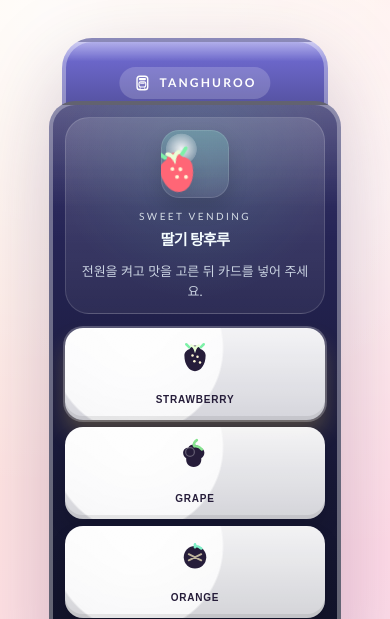
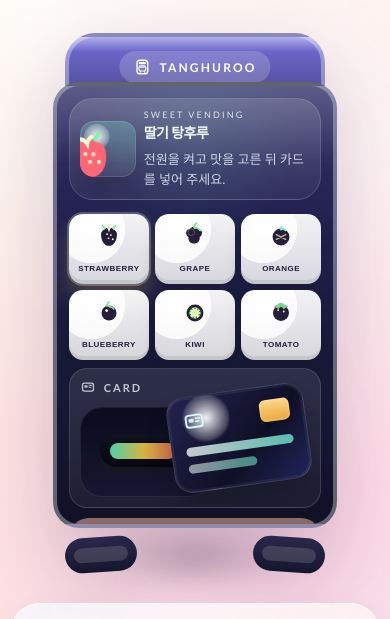
Before and after one commit to hcyang1012/TANGHUROO, a plain HTML site: page index.html in a window 390 px wide. Shown: the part 200-819 px from the top of the page. Drawn offline with Linux system fonts and the light colour scheme.

Commit message:
Fix mobile machine layout

```diff
--- a/styles.css
+++ b/styles.css
@@ -1676,50 +1676,50 @@ h1 {
   }
 
   .display-card {
-    grid-template-columns: 68px minmax(0, 1fr);
-    gap: 12px;
-    padding: 12px;
+    grid-template-columns: 62px minmax(0, 1fr);
+    gap: 10px;
+    padding: 11px;
   }
 
   .display-preview {
-    width: 68px;
-    height: 68px;
-    border-radius: 18px;
+    width: 62px;
+    height: 62px;
+    border-radius: 16px;
   }
 
   .display-preview svg {
-    width: 44px;
-    height: 44px;
-  }
-
-  .display-copy strong {
-    font-size: 15px;
-    line-height: 1.3;
-  }
-
-  .display-kicker {
-    font-size: 10px;
-  }
-
-  .ingredient-grid {
-    gap: 8px;
-    grid-template-columns: repeat(2, minmax(0, 1fr));
-  }
-
-  .ingredient {
-    min-height: 92px;
-    padding: 10px 9px 8px;
-    border-radius: 18px;
-  }
-
-  .ingredient svg {
     width: 40px;
     height: 40px;
   }
 
+  .display-copy strong {
+    font-size: 14px;
+    line-height: 1.3;
+  }
+
+  .display-kicker {
+    font-size: 9px;
+  }
+
+  .ingredient-grid {
+    gap: 7px;
+    grid-template-columns: repeat(3, minmax(0, 1fr));
+  }
+
+  .ingredient {
+    min-height: 80px;
+    padding: 8px 8px 7px;
+    border-radius: 16px;
+  }
+
+  .ingredient svg {
+    width: 34px;
+    height: 34px;
+  }
+
   .ingredient span {
-    font-size: 10px;
-    letter-spacing: 0.08em;
+    font-size: 9px;
+    letter-spacing: 0.06em;
   }
 
   .payment-module {
@@ -1851,11 +1851,50 @@ h1 {
   }
 
   .display-card {
-    grid-template-columns: 72px minmax(0, 1fr);
+    grid-template-columns: 62px minmax(0, 1fr);
+    gap: 10px;
+    padding: 11px;
+  }
+
+  .display-preview {
+    width: 62px;
+    height: 62px;
+    border-radius: 16px;
+  }
+
+  .display-preview svg {
+    width: 40px;
+    height: 40px;
+  }
+
+  .display-copy strong {
+    font-size: 14px;
+    line-height: 1.3;
+  }
+
+  .display-kicker {
+    font-size: 9px;
   }
 
   .ingredient-grid {
     gap: 7px;
+    grid-template-columns: repeat(3, minmax(0, 1fr));
+  }
+
+  .ingredient {
+    min-height: 80px;
+    padding: 8px 8px 7px;
+    border-radius: 16px;
+  }
+
+  .ingredient svg {
+    width: 34px;
+    height: 34px;
+  }
+
+  .ingredient span {
+    font-size: 9px;
+    letter-spacing: 0.06em;
   }
 
   .payment-module.is-in-slot .payment-card {
@@ -1893,23 +1932,40 @@ h1 {
   }
 
   .machine {
-    aspect-ratio: 3 / 6;
+    width: min(100%, 360px);
+    aspect-ratio: 3 / 4.8;
   }
 
   .display-card {
-    grid-template-columns: 1fr;
-    justify-items: center;
-    text-align: center;
-  }
-
-  .display-copy {
-    display: grid;
-    justify-items: center;
-    gap: 4px;
+    grid-template-columns: 56px minmax(0, 1fr);
+    gap: 8px;
+    padding: 10px;
+  }
+
+  .display-preview {
+    width: 56px;
+    height: 56px;
+    border-radius: 14px;
   }
 
   .ingredient-grid {
-    grid-template-columns: 1fr;
+    grid-template-columns: repeat(3, minmax(0, 1fr));
+    gap: 6px;
+  }
+
+  .ingredient {
+    min-height: 70px;
+    padding: 7px 6px 6px;
+    border-radius: 14px;
+  }
+
+  .ingredient svg {
+    width: 30px;
+    height: 30px;
+  }
+
+  .ingredient span {
+    font-size: 8px;
   }
 
   .card-button,
@@ -1931,7 +1987,7 @@ h1 {
   }
 
   .video-frame {
-    min-height: 300px;
+    min-height: 280px;
   }
 
   .review-score {
```
